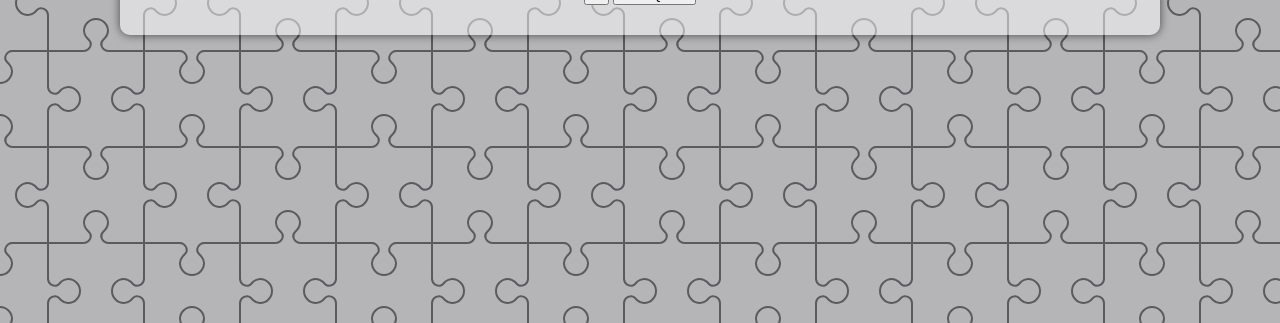
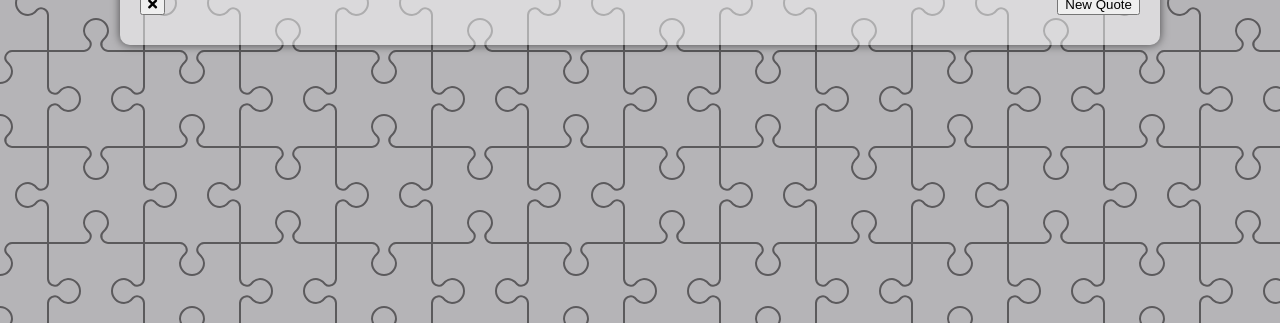
Before and after one commit to m00h0/Quote-Generator, a website: page index.html in a window 1280 px wide. Shown: the part 477-800 px from the top of the page. Drawn offline with Linux system fonts and the light colour scheme.

Commit message:
add  style for  button container

```diff
--- a/style.css
+++ b/style.css
@@ -52,6 +52,13 @@
   font-style: italic;
 }
 
+.button-container {
+  display: flex;
+  justify-content: space-between;
+  margin-top: 20px;
+}
+
+
 /* media query */
 
 @media screen and (max-width: 1000px) {
```
